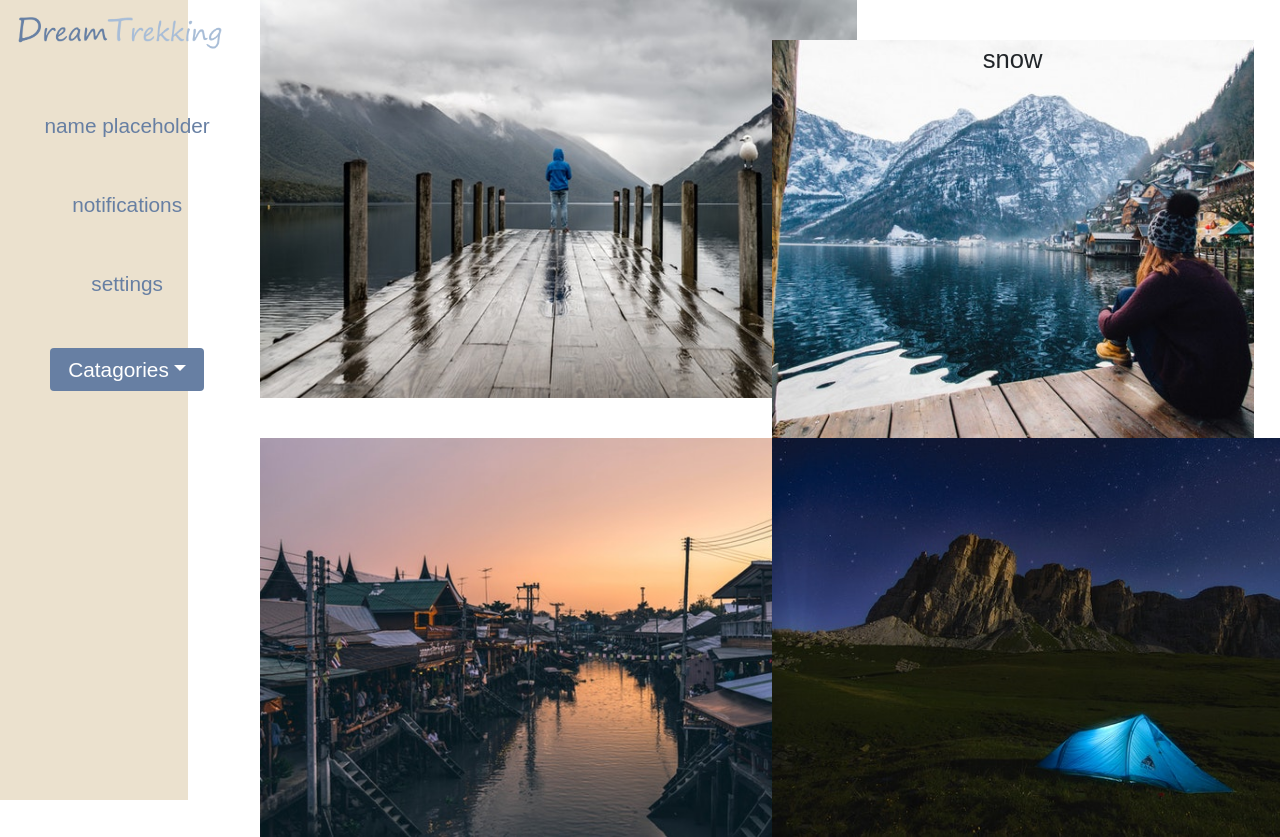
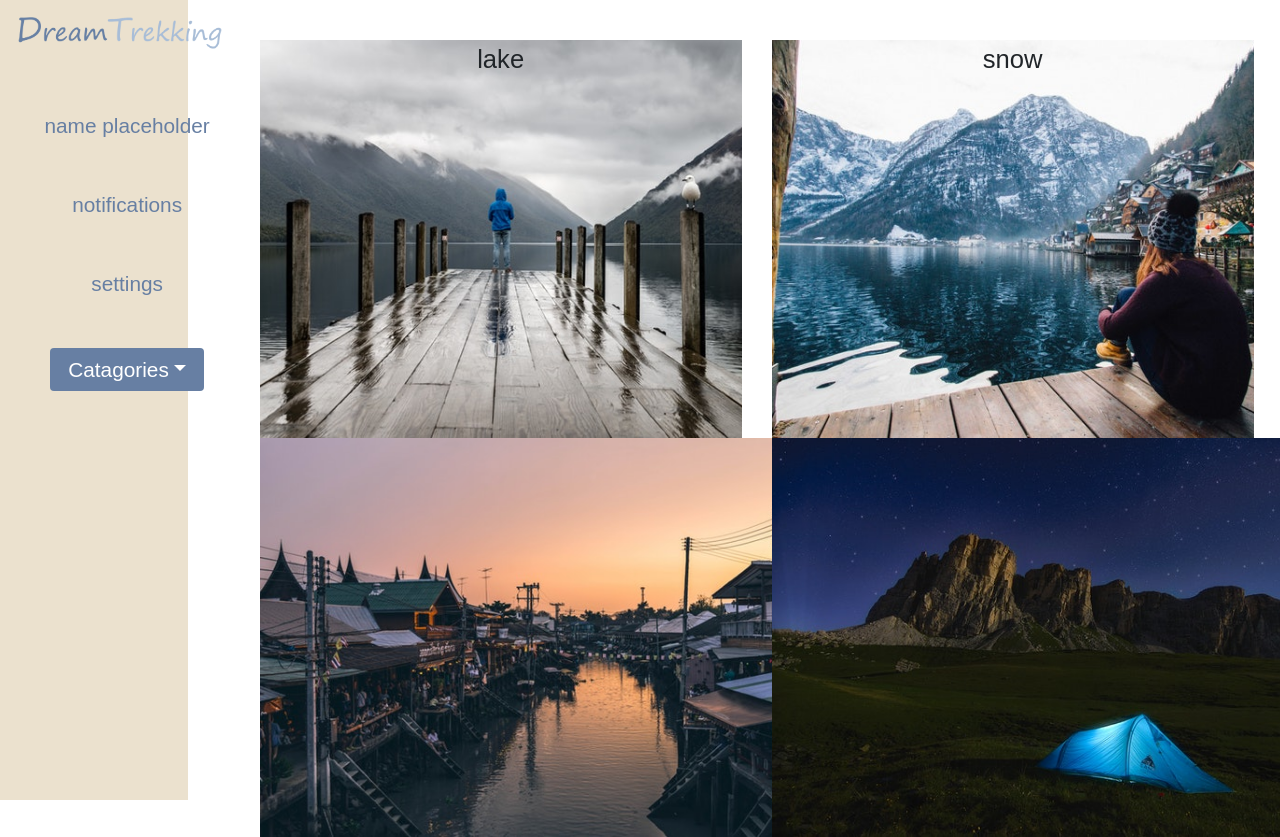
Before and after one commit to JacobLeonLyerla/DT-front-end, a React (Create React App) app in the folder dreamtrekking/: page /dashboard in a window 1280 px wide. Shown: the top 837 px of the page. Built offline with nearby package versions, Linux system fonts and the light colour scheme.

Commit message:
editied the water tag

```diff
--- a/dreamtrekking/src/components/tags.js
+++ b/dreamtrekking/src/components/tags.js
@@ -9,7 +9,7 @@ const Tags = () => {
     <Col md="10" className="tags-container">
       <Row>
         <Col className="tag-img" md="6">
-          <Media className="tag" src={water} />
+        <div className="cover water"> <p>lake</p></div>
         </Col>
         <Col className="tag-img" md="6">
         <div className="cover snow"> <p>snow</p>
--- a/dreamtrekking/src/css/index.css
+++ b/dreamtrekking/src/css/index.css
@@ -218,6 +218,16 @@ p {
   background-repeat: no-repeat;
   height: 49.8vh;
 }
+.tags-container .water {
+  background-image: url("../assets/rain.jpeg");
+  -webkit-background-size: contain;
+  -moz-background-size: cover;
+  -o-background-size: cover;
+  background-size: cover;
+  background-position: center bottom;
+  background-repeat: no-repeat;
+  height: 49.8vh;
+}
 .tags-container .row {
   max-width: 80vw;
   margin-right: 0px;
--- a/dreamtrekking/src/less/index.less
+++ b/dreamtrekking/src/less/index.less
@@ -237,6 +237,16 @@ p {
   background-repeat: no-repeat;
   height: 49.8vh;
  }
+ .water{
+  background-image: url("../assets/rain.jpeg");
+  -webkit-background-size: contain;
+  -moz-background-size: cover;
+  -o-background-size: cover;
+  background-size: cover;
+  background-position: center bottom;
+  background-repeat: no-repeat;
+  height: 49.8vh;
+ }
   .row {
     max-width: 80vw;
     margin-right: 0px;
```
